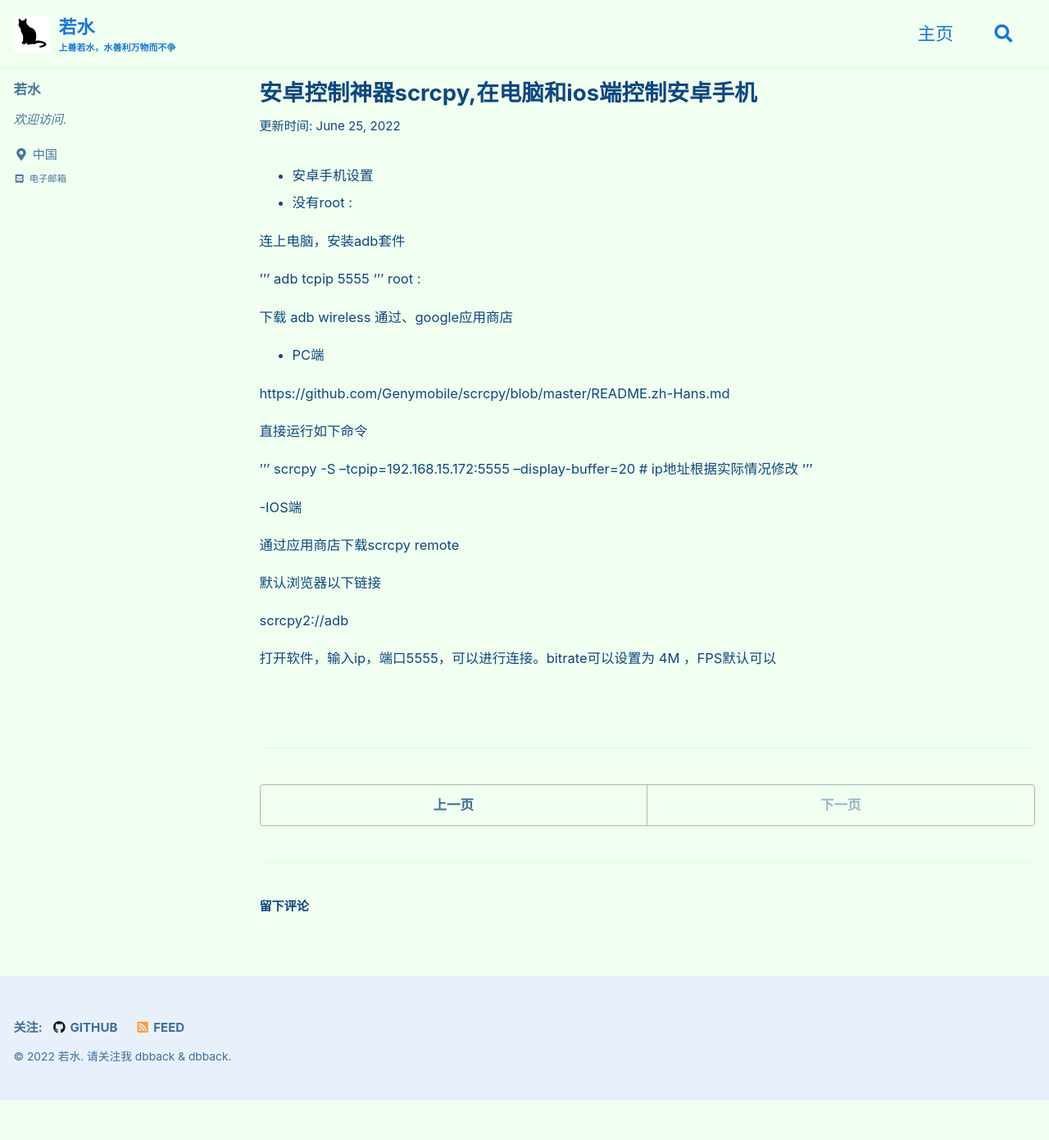
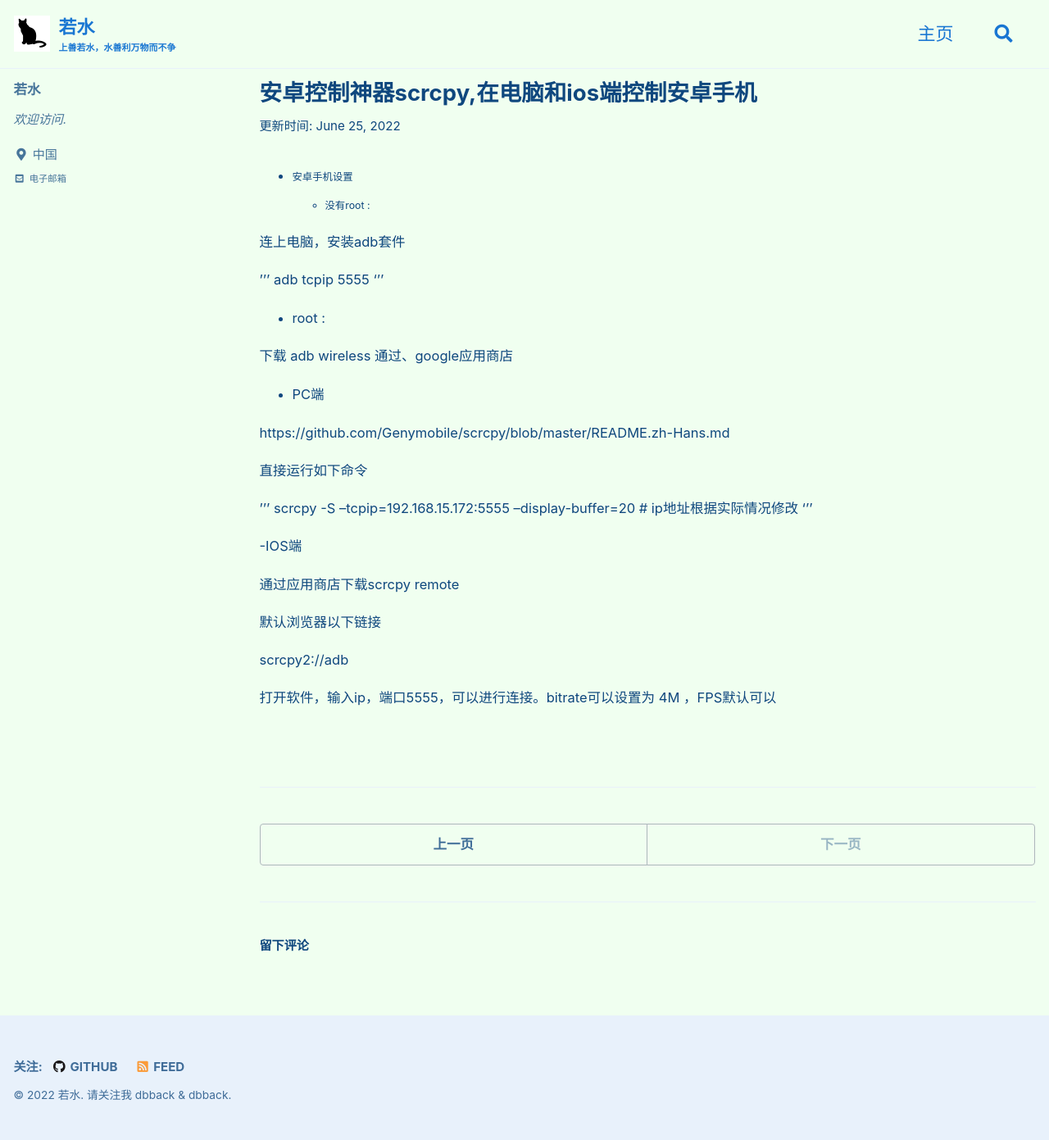
Before and after one commit to dbback/dbback.github.io, a Jekyll site: the page built from _posts/2022-06-25-安卓控制神器scrcpy,在电脑和IOS端控制安卓手机.md, in a window 1280 px wide. Shown: the whole page at 82% size. Built offline with Jekyll 4.4.1, drawn with Linux system fonts in a browser that asks for light colours; cached includes are drawn as plain includes; some web fonts are replaced; comment, search, counter and statistics services are not loaded; before the commit the page ends 1343 px from its top, so only the background shows below that.

```diff
--- a/_posts/2022-06-25-安卓控制神器scrcpy,在电脑和IOS端控制安卓手机.md
+++ b/_posts/2022-06-25-安卓控制神器scrcpy,在电脑和IOS端控制安卓手机.md
@@ -1,14 +1,14 @@
 
 - 安卓手机设置
--
-没有root :
+
+  - 没有root :
 
 连上电脑，安装adb套件
 
 '''
 adb tcpip 5555
 '''
-root :
+  - root :
 
 下载 adb wireless 通过、google应用商店
 
```
